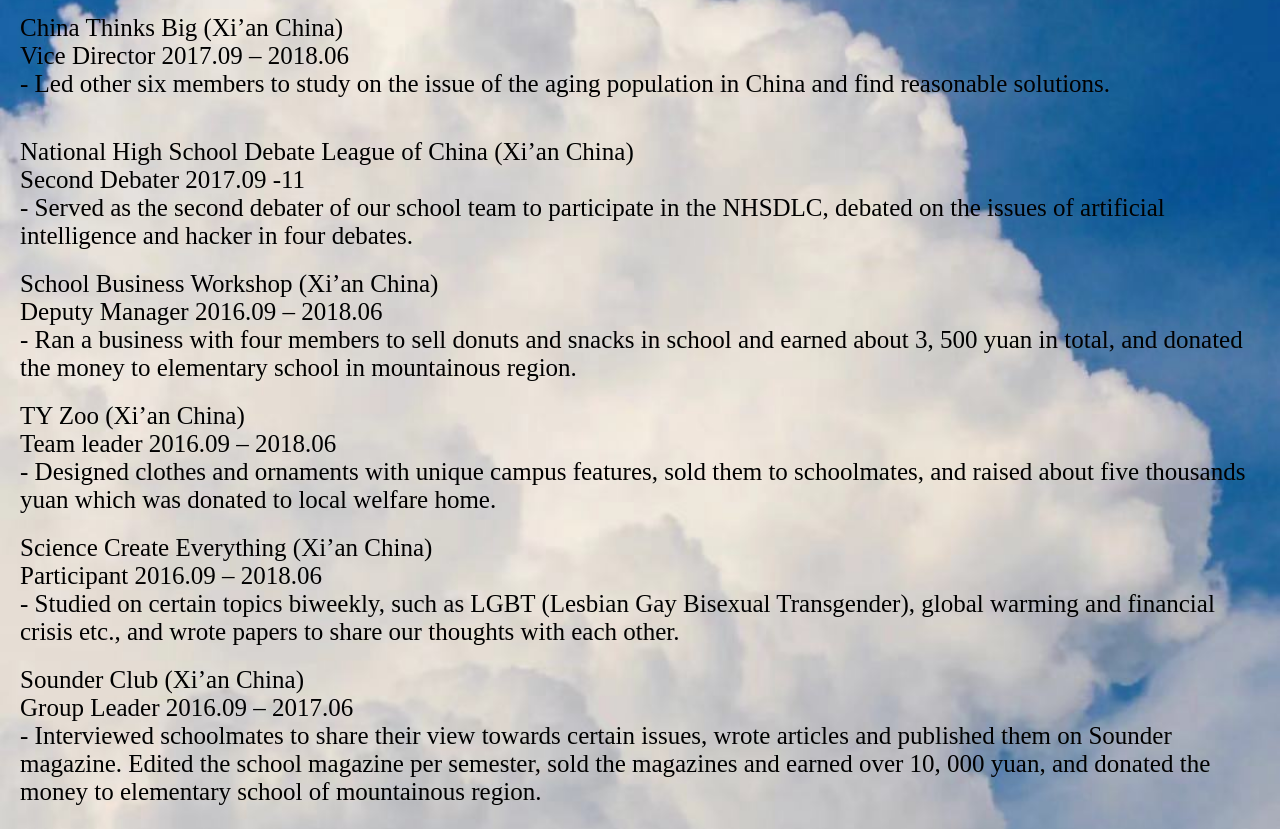
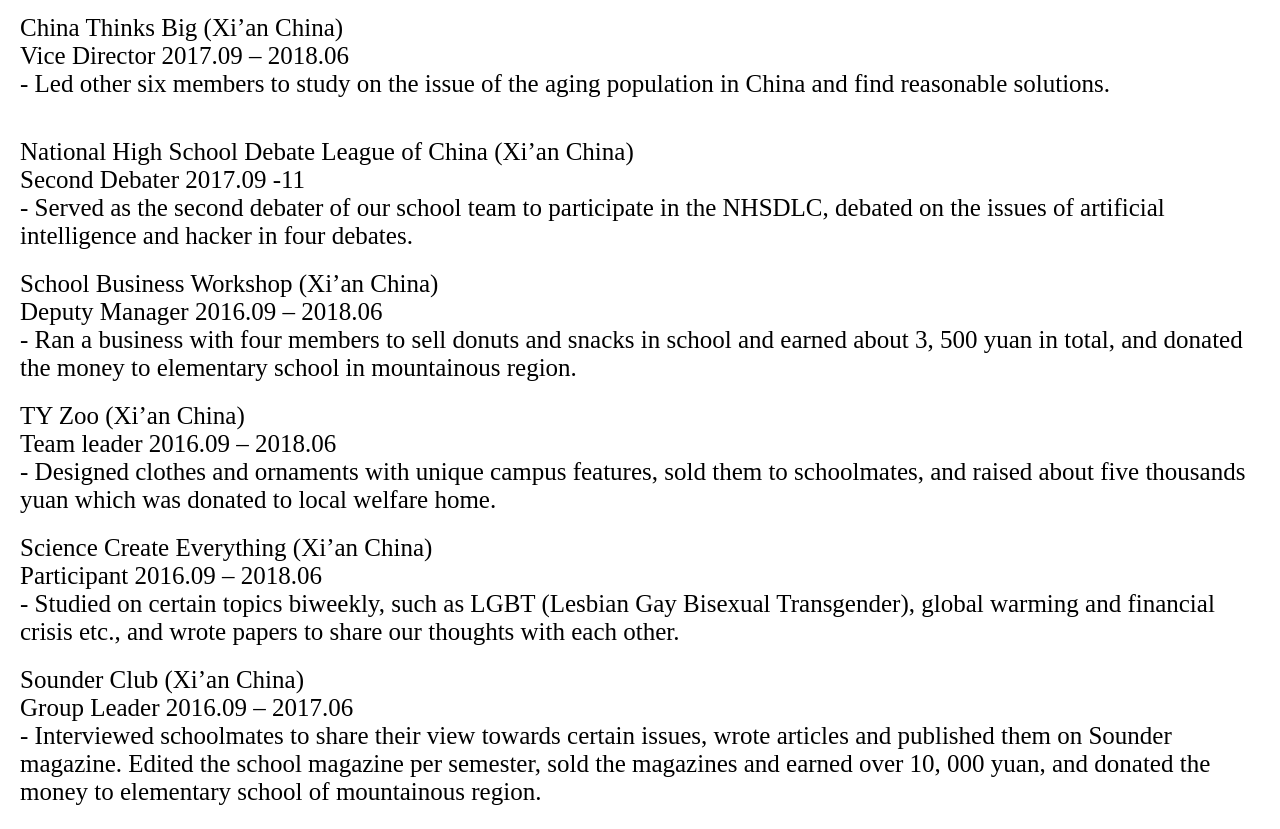
Before and after one commit to xhuscly/portfolio, a plain HTML site: page personal.html in a window 1280 px wide. Shown: the part 220-1049 px from the top of the page. Drawn offline with Linux system fonts and the light colour scheme.

Commit message:
Update personal.html

```diff
--- a/personal.html
+++ b/personal.html
@@ -8,11 +8,6 @@
 	<link rel="stylesheet" href="css/personstyle.css">
 	<title>Personal</title>
 </head>
-<style>
-	body{
-		background-image:url("imgs/yun.jpeg")
-	}
-</style>
 <body>
 	<header>
 		<nav>
```
